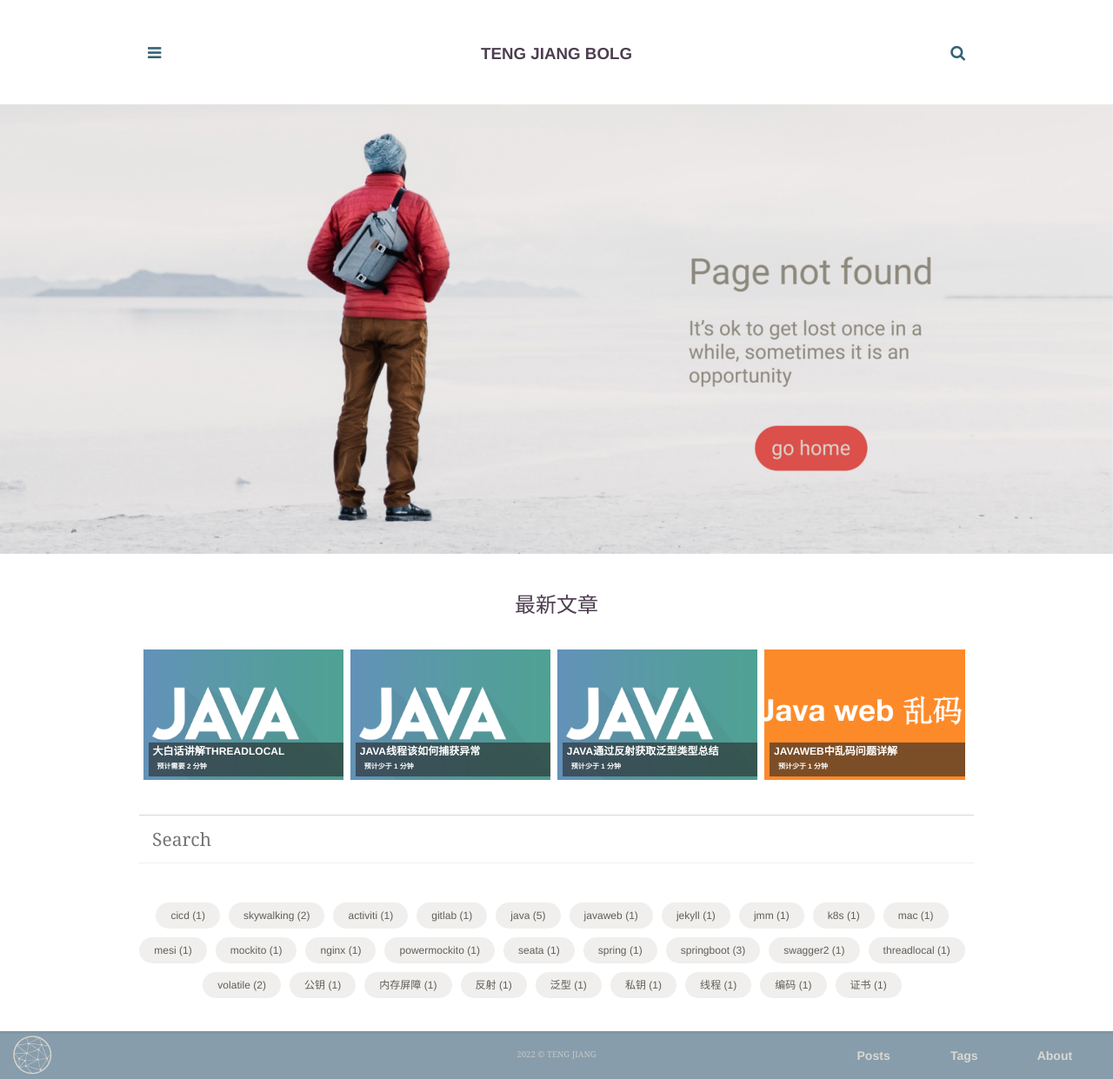
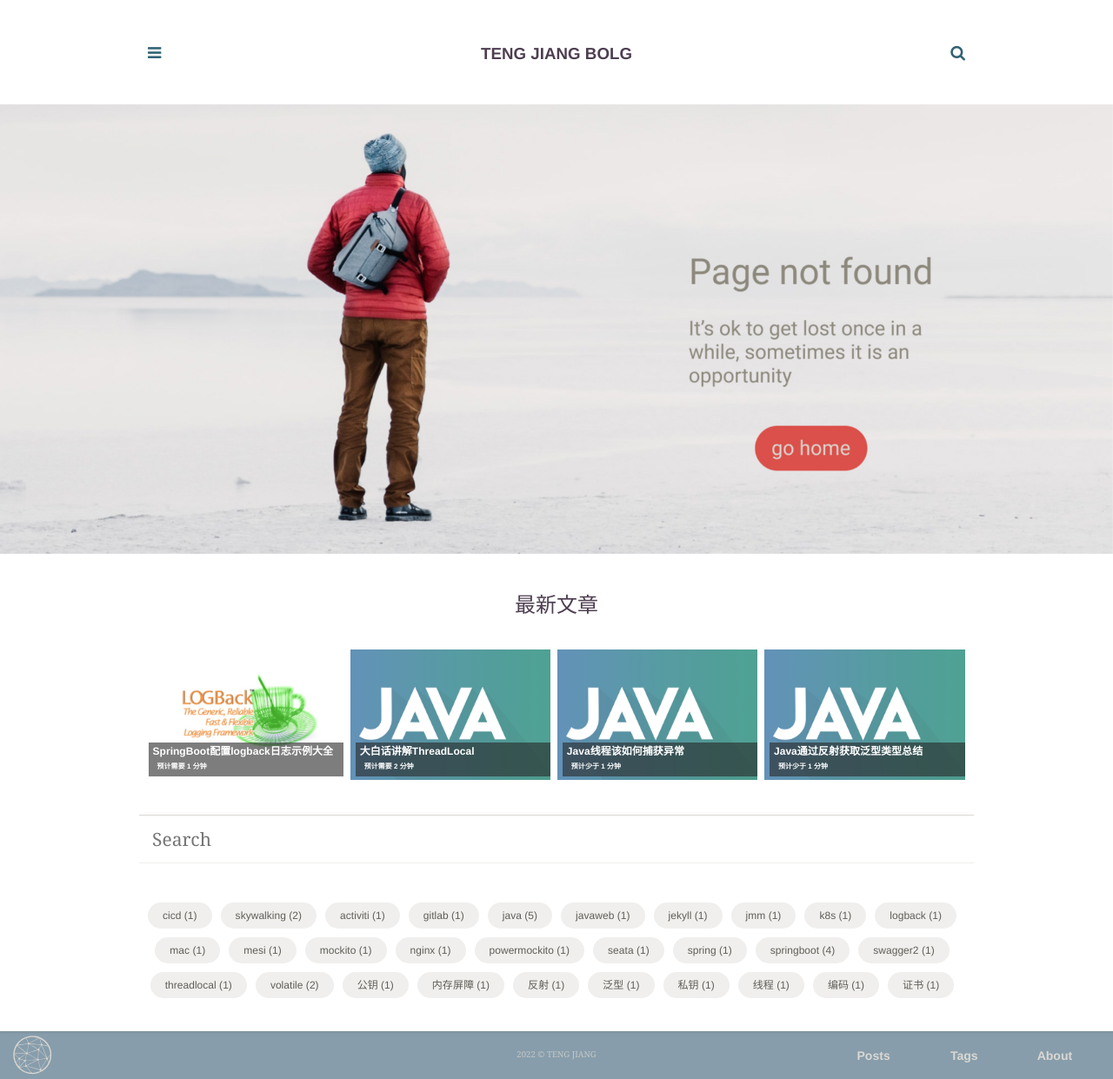
Before and after one commit to javaer996/javaer996.github.io, a Jekyll site: the page built from ipfs-404.html, in a window 1280 px wide. Shown: the whole page at 87% size. Built offline with Jekyll 4.4.1, drawn with Linux system fonts in a browser that asks for light colours; some web fonts are replaced; comment, search, counter and statistics services are not loaded.

Commit message:
feat(*): 添加springboot配置logback日志文章,取消最新文章标题大写

````diff
--- a/_posts/2022-02-01-volatile底层是怎么回事？.markdown
+++ b/_posts/2022-02-01-volatile底层是怎么回事？.markdown
@@ -11,7 +11,7 @@ author: tengjiang
 toc: yes
 ---
 
-|| 该文章主要介绍valatile底层依靠什么实现的。||
+|| 该文章主要介绍volatile底层依靠什么实现的。||
 
 <!-- more -->
 
--- /dev/null
+++ b/_posts/2022-02-07-SpringBoot配置logback日志示例大全.markdown
@@ -0,0 +1,265 @@
+---
+layout: post
+read_time: true
+show_date: true
+title:  SpringBoot配置logback日志示例大全
+date:   2022-02-07 15:35:20 +0800
+description: springboot logback
+img: posts/20220207/logback.png
+tags: [springboot,logback]
+author: tengjiang
+toc: yes
+---
+
+|| 该文章主要介绍SpringBoot中如何配置logback日志输出的各种示例。||
+
+<!-- more -->
+
+-  springboot默认使用的日志框架是logback；
+-  想使用spring扩展profile支持，要以logback-spring.xml命名，其他如property需要改为springProperty
+
+## 一、configuration
+
+### 1. scan
+当此属性设置为true时，配置文件如果发生改变，将会被重新加载，默认值为true。
+
+### 2. scanPeriod
+设置监测配置文件是否有修改的时间间隔，如果没有给出时间单位，默认单位是毫秒。当scan为true时，此属性生效。默认的时间间隔为1分钟。
+
+### 3. debug
+当此属性设置为true时，将打印出logback内部日志信息，实时查看logback运行状态。默认值为false。
+
+
+```xml
+<configuration scan="true" scanPeriod="60 seconds" debug="false">
+
+</configuration>
+```
+
+## 二、contextName
+
+每个logger都关联到logger上下文，默认上下文名称为“default”。但可以使用contextName标签设置成其他名字，用于区分不同应用程序的记录。
+
+## 三、property
+
+用来定义变量值的标签，property标签有两个属性，name和value；其中name的值是变量的名称，value的值时变量定义的值。通过property定义的值会被插入到logger上下文中。定义变量后，可以使“${name}”来使用变量
+
+```xml
+<property name="log.name" value="annoroad-log-demo"/>
+
+<property name="log.pattern" value="%d{yyyy-MM-dd HH:mm:ss.SSS}[%-5level]%logger{80}:%5line-%msg%n" />
+
+<substitutionProperty name="log.base" value="./logs/${log.name}"/>
+```
+
+## 四、appender
+
+### 1. 定义
+用于定义日志如何输出
+
+### 2. 属性
+- name：
+
+   用于定义该appender的名称，该名称需要在root或者logger的配置中使用
+
+- class：
+
+  用于指定实现该appender的实现类
+
+- - ConsoleAppender：
+
+> 把日志添加到控制台
+
+```xml
+<appender name="stdout" class="ch.qos.logback.core.ConsoleAppender">
+  <encoder>
+     <pattern>${log.pattern}</pattern>
+  </encoder>
+</appender>
+```
+
+- - FileAppender：
+
+>  把日志添加到文件
+
+- - RollingFileAppender：
+
+> 滚动记录文件，先将日志记录到指定文件，当符合某个条件是，将日志记录到其他文件，是FileAppender的子类
+
+```xml
+<!-- 定义appender的名称为logfile，用于在logger后者root中进行引用-->
+<appender name="logfile"  class="ch.qos.logback.core.rolling.RollingFileAppender">
+    <!-- 指定日志打印级别阈值，只能比logger或者root中设置的高，低了无效，如果logger中level设置的info，这里设置的warn，那么只打印warn级别往上的日志 -->
+    <filter class="ch.qos.logback.classic.filter.ThresholdFilter">
+       <level>warn</level>
+   </filter>
+
+   <!-- 上面限制的是范围，这里可以针对单个进行处理，如下设置表示，只有info级别的日志才会被打印，其他的都会拒绝打印，当然前提是level或者上面的那个filter的级别设置的低于等于info才有效 -->
+   <filter class="ch.qos.logback.classic.filter.LevelFilter">
+      <level>info</level>
+        <!-- 表示如果是info则通过可以打印-->
+      <onMatch>ACCEPT</onMatch>
+        <!-- 表示如果不是info则拒绝，不可以打印-->
+      <onMismatch>DENY</onMismatch>
+   </filter>
+
+   <!-- 设置日志文件的策略 -->
+   <rollingPolicy class="ch.qos.logback.core.rolling.TimeBasedRollingPolicy">
+        <!--设置文件名的生成规则,以及日志文件存放的路径-->
+        <!-- 这里表示每天生成一个日志文件，我们可以修改成每月生成一个，或者每小时生成一个 -->
+        <FileNamePattern>${log.base}/${log.name}.%d{yyyy-MM-dd}.log</FileNamePattern>
+        <!-- 最多保留10天的日志文件 -->
+        <MaxHistory>10</MaxHistory>
+  </rollingPolicy>
+
+ <!-- 这里用来设置日志的打印格式 -->
+ <encoder>
+    <pattern>${log.pattern}</pattern>
+ </encoder>
+
+</appender>
+```
+
+## 五、logger
+
+### 1. 定义
+
+   用于指定什么包或者类下的什么类型的日志怎么输出
+
+### 2. 属性
+- name：
+
+   用于指定要使用该logger配置的包名或类名(全路径)
+
+- additivity：
+
+   用来描述是否向上级logger传递打印信息。默认是true。
+
+   简单说就是需不需要将要打印的信息也让上级logger打印，如果为true的话，日志就会打印多遍。
+
+```xml
+<!-- 指定该logger控制test目录下的日志，并且不让不向上级传递打印信息 -->
+<logger name="com.annoroad.log.demo.test" additivity="false">
+    <!-- 指定只打印info以上的日志 (TRACE、DEBUG、INFO、WARN、ERROR) -->
+   <level value="info"/>
+    <!-- 指定appender为demo，可以指定多个appender-->
+   <appender-ref ref="demo" />
+   <!--<appender-ref ref="logfile" />-->
+</logger>
+```
+
+## 六、root
+
+   一种特殊的logger，其实也是logger，如果没有单独制定logger，默认就是用root
+
+```xml
+<root>
+    <level value="INFO"/><!-- TRACE、DEBUG、INFO、WARN和ERROR -->
+    <appender-ref ref="stdout"/>
+</root>
+```
+
+## 七、例子
+
+```xml
+<configuration>
+	<!-- 定义日志文件名称 -->
+	<property name="log.name" value="annoroad-log-demo"/>
+	<!-- 定义日志格式 -->
+	<property name="log.pattern" value="%d{yyyy-MM-dd HH:mm:ss.SSS}[%-5level]%logger{80}:%5line-%msg%n"/>
+	<!-- 定义日志存放目录-->
+	<substitutionProperty name="log.base" value="./logs/${log.name}"/>
+
+	<!-- 控制台输出 -->
+	<appender name="stdout" class="ch.qos.logback.core.ConsoleAppender">
+		<encoder>
+			<pattern>${log.pattern}</pattern>
+		</encoder>
+	</appender>
+
+	<!-- 控制台输出，限制level等级大于warn的才会输出 -->
+	<appender name="stdout2" class="ch.qos.logback.core.ConsoleAppender">
+		<filter class="ch.qos.logback.classic.filter.ThresholdFilter">
+			<level>warn</level>
+		</filter>
+
+		<encoder>
+			<pattern>${log.pattern}</pattern>
+		</encoder>
+	</appender>
+
+	<!-- 输出到文件，一天换一个日志文件，只输出warn级别的日志，其他级别的日志都拒绝输出，日志文件最多存10天 -->
+	<appender name="logfile" class="ch.qos.logback.core.rolling.RollingFileAppender">
+		<filter class="ch.qos.logback.classic.filter.LevelFilter">
+			<level>warn</level>
+			<onMatch>ACCEPT</onMatch>
+			<onMismatch>DENY</onMismatch>
+		</filter>
+		<rollingPolicy class="ch.qos.logback.core.rolling.TimeBasedRollingPolicy">
+			<FileNamePattern>${log.base}/${log.name}.%d{yyyy-MM-dd}.log</FileNamePattern>
+			<MaxHistory>10</MaxHistory>
+		</rollingPolicy>
+		<encoder>
+			<pattern>${log.pattern}</pattern>
+		</encoder>
+	</appender>
+
+	<!-- 输出到文件，一天换一个日志文件，只输出info级别以上的日志信息，但是不输出warn级别的日志，日志文件最多存10天 -->
+	<appender name="logfile2" class="ch.qos.logback.core.rolling.RollingFileAppender">
+		<filter class="ch.qos.logback.classic.filter.ThresholdFilter">
+			<level>info</level>
+		</filter>
+		<filter class="ch.qos.logback.classic.filter.LevelFilter">
+			<level>warn</level>
+			<onMatch>DENY</onMatch>
+			<onMismatch>ACCEPT</onMismatch>
+		</filter>
+		<rollingPolicy class="ch.qos.logback.core.rolling.TimeBasedRollingPolicy">
+			<FileNamePattern>${log.base}/${log.name}2.%d{yyyy-MM-dd}.log</FileNamePattern>
+			<MaxHistory>10</MaxHistory>
+			</rollingPolicy>
+		<encoder>
+			<pattern>${log.pattern}</pattern>
+		</encoder>
+	</appender>
+
+	<!--
+		对于test文件夹下的日志输出：
+			trace级别以上的输出到控制台，
+			warn级别的日志输出到annoroad-log-demo.日期.log文件，
+			info级别以上，不包括warn级别的日志输出到annoroad-log-demo2.日期.log文件，
+		并且不向上级logger传递打印信息
+	-->
+	<logger name="com.annoroad.log.demo.test" additivity="false">
+		<level value="trace"/>
+		<appender-ref ref="stdout" />
+		<appender-ref ref="logfile" />
+		<appender-ref ref="logfile2" />
+	</logger>
+
+	<!--
+		对于test2文件夹下的日志，warn级别以上的日志输出的控制台，warn以下日志不输出，并且不向上级logger传递打印信息
+	-->
+	<logger name="com.annoroad.log.demo.test2" additivity="false">
+		<level value="info"/>
+		<appender-ref ref="stdout2" />
+	</logger>
+
+	<!--
+		对于starter下面的日志，debug级别以上的控制台输出，并且输出两遍，因为默认向上级logger传递打印信息，所以root也会进行打印
+	-->
+	<logger name="com.annoroad.springboot.starter">
+		<level value="debug"/>
+		<appender-ref ref="stdout"/>
+	</logger>
+
+	<!--
+		其它没有具体设置的都按此设置进行输出
+	-->
+	<root>
+		<level value="INFO"/>
+		<appender-ref ref="stdout"/>
+	</root>
+
+</configuration>
+```
--- a/assets/css/main.css
+++ b/assets/css/main.css
@@ -1590,7 +1590,6 @@ img + small, img + br + small {
   font-family: var(--font2), sans-serif;
   font-weight: var(--font2-bold);
   text-decoration: none;
-  text-transform: uppercase;
   color: white;
   background-color: #00000099;
   padding-left: 5px;
````
Also changed, not shown: assets/img/posts/20220207/logback.png (added).
